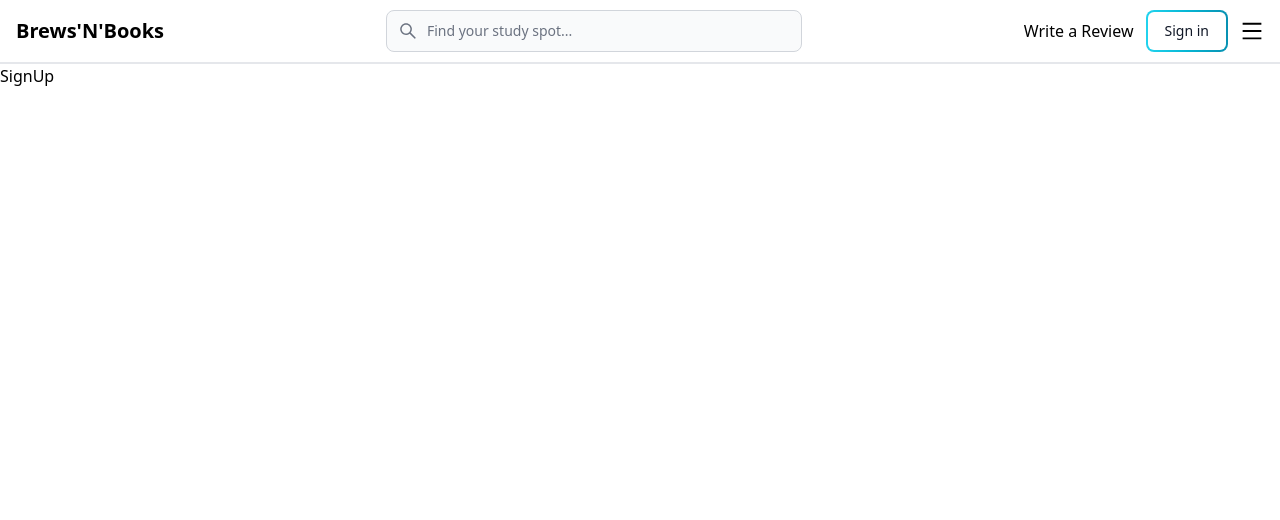
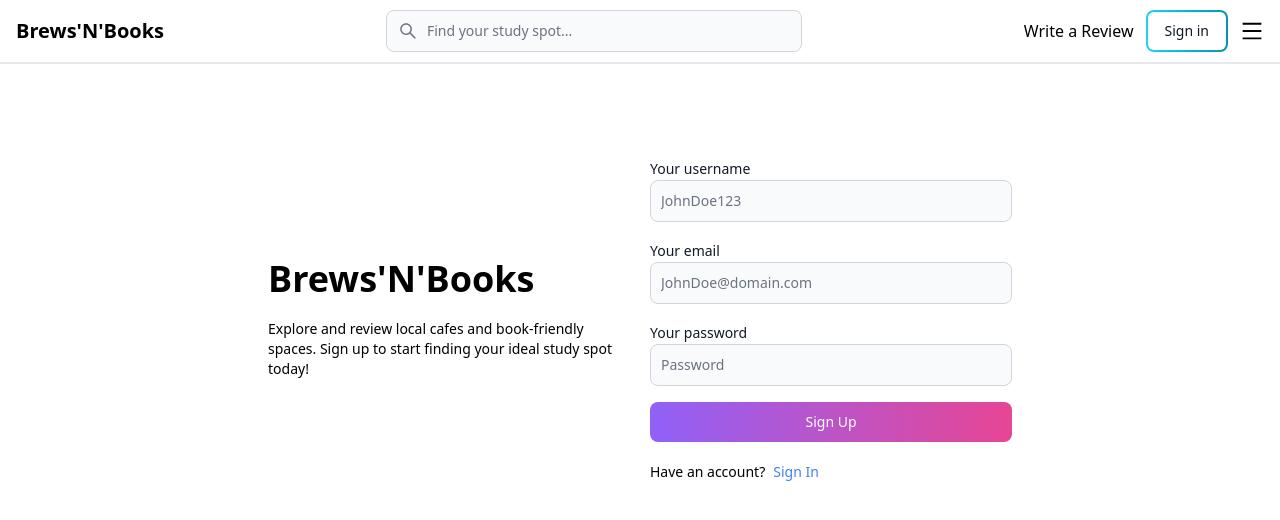
Before and after one commit to RayDV/Books-and-Brews, a React (Vite) app in the folder client/: page /sign-up in a window 1280 px wide. Shown: the top 520 px of the page. Built offline with nearby package versions, Linux system fonts and the light colour scheme.

Commit message:
create sign up page UI

```diff
--- a/client/src/pages/SignUp.jsx
+++ b/client/src/pages/SignUp.jsx
@@ -1,7 +1,55 @@
+import { Button, Label, TextInput } from 'flowbite-react'
 import React from 'react'
+import { Link } from 'react-router-dom'
 
 export default function SignUp() {
   return (
-    <div>SignUp</div>
+  <div className='min-h-screen mt-20'>
+    <div className='flex p-3 max-w-3xl mx-auto flex-col md:flex-row md:items-center gap-5'>
+
+      {/* left side */}
+      <div className="flex-1">
+        <Link
+          to="/"
+          className="font-bold text-4xl"
+          >
+          <span>Brews'N'Books</span>
+        </Link>
+        <p className='text-sm mt-5'>
+          Explore and review local cafes and book-friendly spaces. Sign up to start finding your ideal study spot today!
+        </p>
+      </div>
+
+      {/* right side */}
+      <div className='flex-1'>
+        <form className='flex flex-col gap-4'>
+          <div className="">
+            <Label value='Your username' />
+            <TextInput type='text' placeholder='JohnDoe123' id='username' />
+          </div>
+
+          <div className="">
+            <Label value='Your email' />
+            <TextInput type='email' placeholder='JohnDoe@domain.com' id='email' />
+          </div>
+
+          <div className="">
+            <Label value='Your password' />
+            <TextInput type='password' placeholder='Password' id='password' />
+          </div>
+          {/* in flowbite we need to specify the type. Without flowbite default is submit */}
+          <Button gradientDuoTone={'purpleToPink'} type='submit'>
+            Sign Up
+          </Button>
+        </form>
+        <div className="flex gap-2 text-sm mt-5">
+          <span>Have an account?</span>
+          <Link to={'/sign-in'} className='text-blue-500'>
+            Sign In
+          </Link>
+        </div>
+      </div>
+    </div>
+  </div>
   )
 }
```
